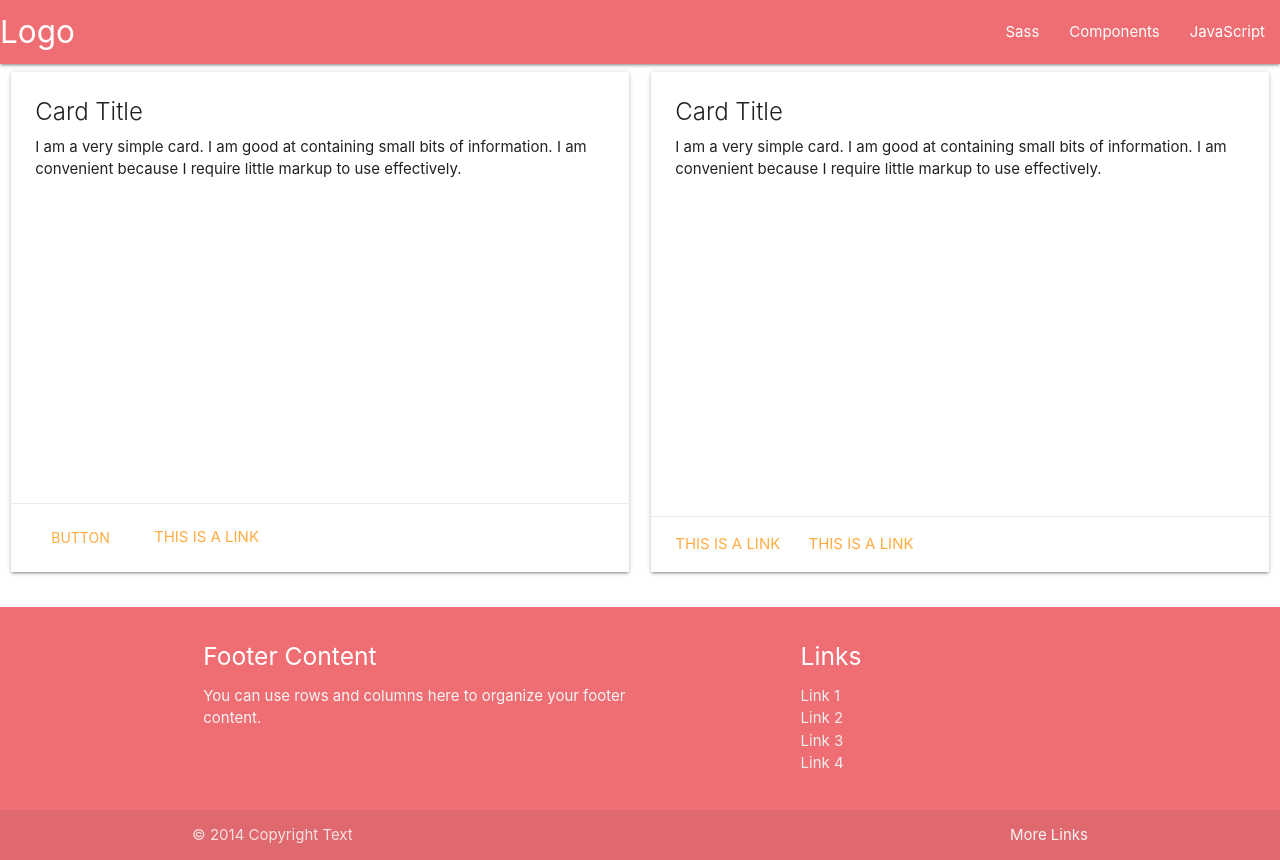
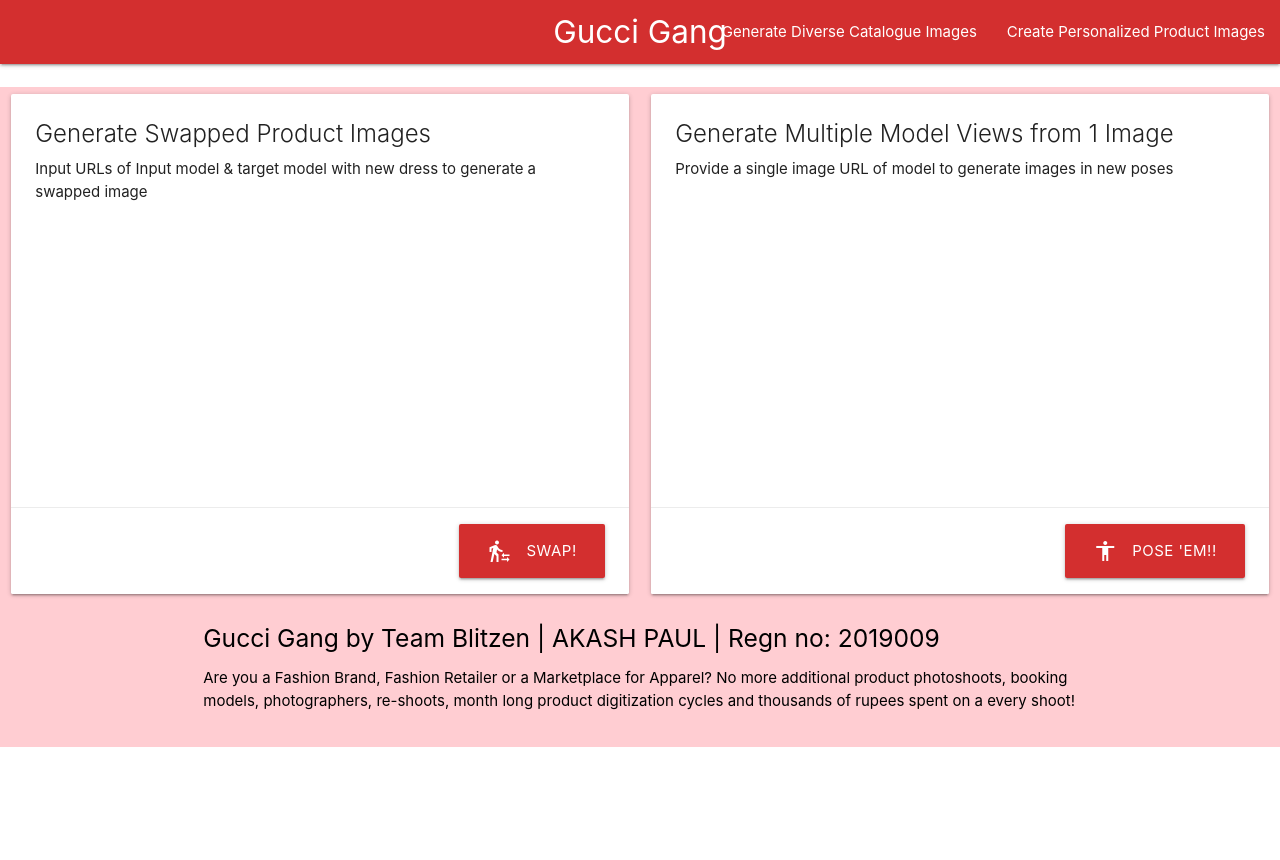
Before and after one commit to iakashpaul/GucciGang, a website: page index.html in a window 1280 px wide. After the commit the page ends 800 px from the top, so only its background shows below. Drawn offline with nearby package versions, Linux system fonts and the light colour scheme.

Commit message:
html code update

```diff
--- a/index.html
+++ b/index.html
@@ -2,7 +2,7 @@
 
     <!-- Compiled and minified CSS -->
     <link rel="stylesheet" href="https://cdnjs.cloudflare.com/ajax/libs/materialize/1.0.0/css/materialize.min.css">
-
+    <link href="https://fonts.googleapis.com/icon?family=Material+Icons" rel="stylesheet">
     <!-- Compiled and minified JavaScript -->
     <script src="https://cdnjs.cloudflare.com/ajax/libs/materialize/1.0.0/js/materialize.min.js"></script>
     <script   src="https://code.jquery.com/jquery-3.4.1.js"   integrity="sha256-WpOohJOqMqqyKL9FccASB9O0KwACQJpFTUBLTYOVvVU="   crossorigin="anonymous"></script>
@@ -18,57 +18,54 @@
   }
       </style></head>
     <body>
-
+      <div class="navbar-fixed red darken-2">
             <nav>
-                    <div class="nav-wrapper">
-                      <a href="#" class="brand-logo">Logo</a>
+                    <div class="nav-wrapper red darken-2 ">
+                      <a href="#" class="brand-logo center"> Gucci Gang</a>
                       <ul id="nav-mobile" class="right hide-on-med-and-down">
-                        <li><a href="sass.html">Sass</a></li>
-                        <li><a href="badges.html">Components</a></li>
-                        <li><a href="collapsible.html">JavaScript</a></li>
+                        <li><a href="sass.html">Generate Diverse Catalogue Images</a></li>
+                        <li><a href="badges.html">Create Personalized Product Images</a></li>
                       </ul>
                     </div>
                   </nav>
+                  </div>
+        <br>
 
-
-                  <div class="row">
+                  <div class="row red lighten-4">
                         <div class="col s12 m6">
                           <div class="card large">
                             <div class="card-content">
-                              <span class="card-title">Card Title</span>
-                              <p>I am a very simple card. I am good at containing small bits of information.
-                              I am convenient because I require little markup to use effectively.</p>
+                              <span class="card-title">Generate Swapped Product Images</span>
+                              <p>Input URLs of Input model & target model with new dress to generate a swapped image</p>
                             </div>
                             <div class="card-action">
-                                    <a class="waves-effect waves-teal btn-flat" onclick="post_call()">Button</a>
-                              <a href="#">This is a link</a>
+                                    <a class="waves-effect waves-light red darken-2 btn-large right" onclick="swap_call()"><i class="large material-icons left">transfer_within_a_station</i>Swap!</a>
                             </div>
                           </div>
                         </div>
                         <div class="col s12 m6">
                                 <div class="card large">
                                   <div class="card-content">
-                                    <span class="card-title">Card Title</span>
-                                    <p>I am a very simple card. I am good at containing small bits of information.
-                                    I am convenient because I require little markup to use effectively.</p>
+                                    <span class="card-title">Generate Multiple Model Views from 1 Image</span>
+                                    <p>Provide a single image URL of model to generate images in new poses</p>
                                   </div>
                                   <div class="card-action">
-                                    <a href="#">This is a link</a>
-                                    <a href="#">This is a link</a>
+                                    <div class="card-action">
+                                      <a class="waves-effect waves-light red darken-2 btn-large right" onclick="pose_call()"><i class="large material-icons left">accessibility</i>Pose 'em!!</a>
                                   </div>
                                 </div>
                               </div>
                       </div>
 
 
-                  <footer class="page-footer">
-                        <div class="container">
+                  <footer class="page-footer red lighten-4">
+                        <div class="container red lighten-4">
                           <div class="row">
-                            <div class="col l6 s12">
-                              <h5 class="white-text">Footer Content</h5>
-                              <p class="grey-text text-lighten-4">You can use rows and columns here to organize your footer content.</p>
+                            <div class="col l12 s6">
+                              <h5 class="black-text">Gucci Gang by Team Blitzen | AKASH PAUL | Regn no: 2019009</h5>
+                              <p class="black-text text-lighten-4">Are you a Fashion Brand, Fashion Retailer or a Marketplace for Apparel? No more additional product photoshoots, booking models, photographers, re-shoots, month long product digitization cycles and thousands of rupees spent on a every shoot!</p>
                             </div>
-                            <div class="col l4 offset-l2 s12">
+                            <!-- <div class="col l4 offset-l2 s12">
                               <h5 class="white-text">Links</h5>
                               <ul>
                                 <li><a class="grey-text text-lighten-3" href="#!">Link 1</a></li>
@@ -76,19 +73,28 @@
                                 <li><a class="grey-text text-lighten-3" href="#!">Link 3</a></li>
                                 <li><a class="grey-text text-lighten-3" href="#!">Link 4</a></li>
                               </ul>
-                            </div>
-                          </div>
-                        </div>
-                        <div class="footer-copyright">
-                          <div class="container">
-                          © 2014 Copyright Text
-                          <a class="grey-text text-lighten-4 right" href="#!">More Links</a>
+                            </div> -->
                           </div>
                         </div>
                       </footer>
 
 <script>
-function post_call() {
+function swap_call() {
+    $.ajax({
+    type: 'POST',
+    url: '/name/',
+    data: JSON.stringify ({name: 'jonas'}),
+    statusCode: {
+               200: function (response) {
+                      // do your stuff here
+                      console.log(response.responseText)
+                    }
+         },
+    contentType: "application/json",
+    dataType: 'json'
+});
+}
+function pose_call() {
     $.ajax({
     type: 'POST',
     url: '/name/',
--- a/index.js
+++ b/index.js
@@ -12,6 +12,7 @@
 // url is of the form localhost:3000/name
 command_string=`python run_swap.py --gpu_ids 0 --model imitator --output_dir ./outputs/results/ --src_path      ./assets/src_imgs/imper_A_Pose/024_8_2_0000.jpg  --tgt_path      ./assets/src_imgs/fashion_man/Sweatshirts_Hoodies-id_0000680701_4_full.jpg  --bg_ks 13  --ft_ks 3 --has_detector  --post_tune  --front_warp --swap_part body  --save_res --ip http://localhost --port 8097`
 
+command_string_2="ls"
 app.use(express.static(__dirname + '/outputs'));
 app.get('/', function(req, res) {
     res.sendFile(path.join(__dirname + '/index.html'));
```
